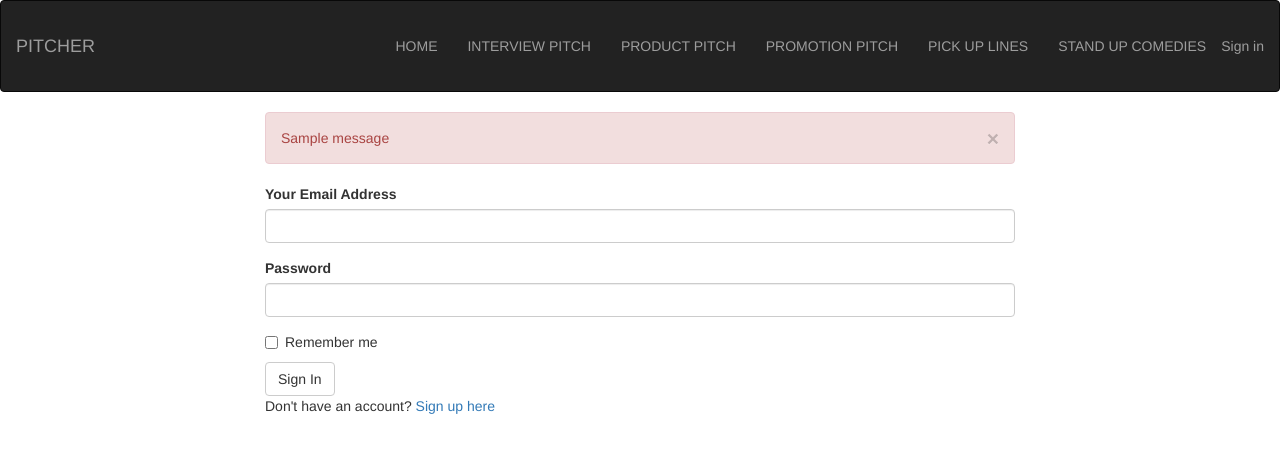
After one commit to DavidWatibini/pitch, a Flask app: template app/templates/login.html in a window 1280 px wide. The commit adds this page. Shown: the top 453 px of the page. Run offline with Flask 2, Linux system fonts and the light colour scheme; the template is opened without the code that fills it: values that come from a table or form of the project are taken from there, others are empty; tables that the repository leaves empty hold one stand-in row (values such as "Sample post"); one stand-in notice (Sample message) is shown; some libraries are stand-ins or nearby versions.

Commit message:
sign in and logout set

```diff
--- a/app/auth/forms.py
+++ b/app/auth/forms.py
@@ -1,5 +1,5 @@
 from flask_wtf import FlaskForm
-from wtforms import StringField,PasswordField,SubmitField
+from wtforms import StringField,PasswordField,BooleanField,SubmitField
 from wtforms.validators import Required,Email,EqualTo
 from ..models import User
 from wtforms import ValidationError
@@ -16,3 +16,9 @@ class RegistrationForm(FlaskForm):
     def validate_username(self,data_field):
         if User.query.filter_by(username = data_field.data).first():
             raise ValidationError('That username is taken')
+
+class LoginForm(FlaskForm):
+    email = StringField('Your Email Address',validators=[Required(),Email()])
+    password = PasswordField('Password',validators =[Required()])
+    remember = BooleanField('Remember me')
+    submit = SubmitField('Sign In')
--- /dev/null
+++ b/app/templates/login.html
@@ -0,0 +1,24 @@
+{% extends 'base.html'%}
+{% import 'bootstrap/wtf.html' as wtf%}
+
+{% block content %}
+<div class="container">
+    <div class="row">
+      <div class= "col-md-2"> </div>
+      <div class="col-md-8">
+      <!--Flash message -->
+      {% for message in get_flashed_messages() %}
+        <div class="alert alert-danger">
+        <button type="button" class="close" data-dismiss="alert">&times;</button>
+        {{ message }}
+        </div>
+      {% endfor %}
+      <!-- Login form -->
+      {{wtf.quick_form(login_form)}}
+      <p> Don't have an account? <a href="{{url_for('auth.register')}}">Sign up here</a></p>
+     </div>
+     <div clas="col-md-2"> </div>
+    </div>
+</div>
+
+{% endblock%}
--- a/app/templates/navbar.html
+++ b/app/templates/navbar.html
@@ -1,5 +1,6 @@
 <div class="navbar navbar-inverse" role="navigation">
   <div class="container-fluid">
+    <br>
     <div class="navbar-header">
       <button type="button" class="navbar-toggle" data-toggle="collapse" data-target=".navbar-collapse">
         <span class="sr-only">Toggle navigation</span>
@@ -9,19 +10,25 @@
       </button>
       <a class="navbar-brand" href="/"> PITCHER</a>
     </div>
-    <br>
-    <br>
-    <br>
-
+    <ul class="nav navbar-nav navbar-right">
+      {% if current_user.is_authenticated %}
+      <li style="color:white;padding:15px;">{{current_user.username}}</li>
+      <li><a href="{{url_for('auth.logout')}}">Sign out</a></li>
+      {% else %}
+      <li><a href="{{url_for('auth.login')}}">Sign in</a></li>
+      {%endif%}
+    </ul>
     <div class="navbar-collapse collapse">
-      <ul class="nav navbar-nav">
-        <li><a href="/register">register</a></li>
-        <li><a href="/">pickup lines</a></li>
-        <li><a href="/">interview pitch</a></li>
-        <li><a href="/">product pitch</a></li>
-        <li><a href="/">promotion pitch</a></li>
+      <ul class="nav navbar-nav navbar-right">
+        <li><a href="/">HOME</a></li>
+        <li><a href="/">INTERVIEW PITCH</a></li>
+        <li><a href="/">PRODUCT PITCH</a></li>
+        <li><a href="/">PROMOTION PITCH</a></li>
+        <li><a href="/">PICK UP LINES</a></li>
+        <li><a href="/">STAND UP COMEDIES</a></li>
 
     </div>
+    <br>
 
   </div>
 </div>
```
Also changed, not shown: app/auth/views.py (+25 -4 lines).
